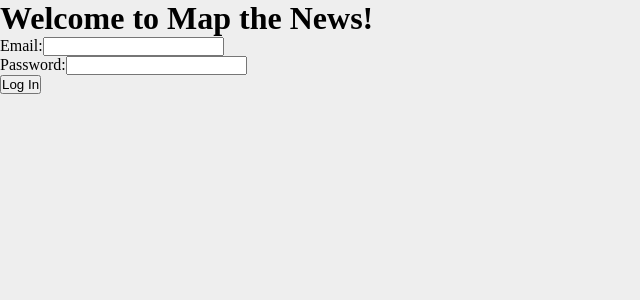
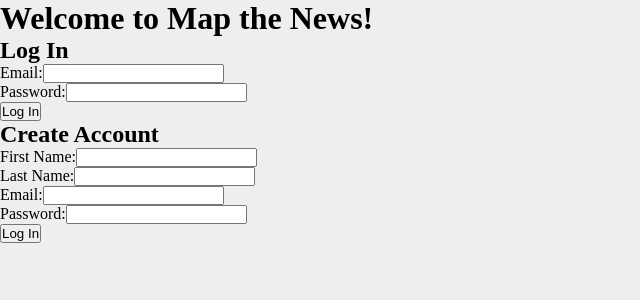
Before and after one commit to chrissyhunt/map-the-news, a React (Create React App) app in the folder client/: page / in a window 1280 px wide. Shown: the top 300 px of the page, without its empty margins (0-640 px from the left). Built offline with nearby package versions, Linux system fonts and the light colour scheme.

Commit message:
Moved login form onto Welcome page

```diff
--- a/client/src/App.js
+++ b/client/src/App.js
@@ -3,7 +3,6 @@ import { BrowserRouter as Router, Route, withRouter } from 'react-router-dom';
 import './App.css';
 import './NewsItemPositions.css'
 import Welcome from './containers/Welcome';
-import Login from './containers/Login';
 import NewsMap from './containers/NewsMap';
 import UserSettings from './containers/UserSettings';
 import Auth from './containers/Auth';
@@ -13,8 +12,7 @@ class App extends Component {
   render() {
     return (
       <React.Fragment>
-        <Route exact path="/" component={Welcome} />
-        <Route exact path="/login" component={Auth(Login)} />
+        <Route exact path="/" component={Auth(Welcome)} />
         <Route exact path="/news" component={Auth(NewsMap)} />
         <Route exact path="/settings" render={Auth(UserSettings)} />
       </React.Fragment>
--- a/client/src/containers/Auth.js
+++ b/client/src/containers/Auth.js
@@ -5,10 +5,10 @@ function Auth(RenderedComponent, props) {
   return class extends React.Component {
 
     loggedIn() {
-      if (localStorage.getItem('jwt') && this.props.location.pathname === '/login') {
+      if (localStorage.getItem('jwt') && this.props.location.pathname === '/') {
         return <Redirect to='/news' />
-      } else if (!localStorage.getItem("jwt") && this.props.location.pathname !== '/login') {
-        return <Redirect to='/login' />
+      } else if (!localStorage.getItem("jwt") && this.props.location.pathname !== '/') {
+        return <Redirect to='/' />
       } else {
         return <RenderedComponent {...this.props} {...props} />
       }
--- a/client/src/containers/Login.js
+++ b/client/src/containers/Login.js
@@ -12,6 +12,8 @@ class Login extends Component {
       userInfo: {
         email: '',
         password: '',
+        firstName: '',
+        lastName: ''
       }
     }
   }
@@ -34,7 +36,7 @@ class Login extends Component {
     })
   }
 
-  handleOnSubmit = (event) => {
+  handleLogin = (event) => {
     event.preventDefault();
     this.props.getToken(this.state.userInfo, this.props.history);
     this.setState({
@@ -49,17 +51,27 @@ class Login extends Component {
     return (
       <React.Fragment>
         <h1>Welcome to Map the News!</h1>
-        <h2>Log In</h2>
-        <form onSubmit={e => this.handleOnSubmit(e)}>
-          <label>Email:</label>
-          <input type="text" value={this.state.userInfo.email} name="email" onChange={e => this.handleEmailOnChange(e)}/><br />
-          <label>Password:</label>
-          <input type="password" value={this.state.userInfo.password} name="password" onChange={e => this.handlePasswordOnChange(e)}/><br />
-          <input type="submit" value="Log In"/>
-        </form>
+        <p><button>Log In</button> or <button>Create Account</button></p>
       </React.Fragment>
     );
   }
 }
 
 export default connect(null, { getToken })(Login);
+
+// <h2>Log In</h2>
+// <form onSubmit={e => this.handleLogin(e)}>
+//   <label>Email:</label>
+//   <input type="text" value={this.state.userInfo.email} name="email" onChange={e => this.handleEmailOnChange(e)}/><br />
+//   <label>Password:</label>
+//   <input type="password" value={this.state.userInfo.password} name="password" onChange={e => this.handlePasswordOnChange(e)}/><br />
+//   <input type="submit" value="Log In"/>
+// </form>
+//
+// <h2>Create Account</h2>
+// <form onSubmit={e => this.handleCreateAccount(e)}>
+//   <label>Email:</label>
+//   <input type="text" value={this.state.userInfo.email} name="email" onChange={e => this.handleEmailOnChange(e)}/><br />
+//   <label>Password:</label>
+//
+// </form>
--- a/client/src/containers/Welcome.js
+++ b/client/src/containers/Welcome.js
@@ -2,94 +2,88 @@ import React, { Component } from 'react';
 import { connect } from 'react-redux';
 import { Redirect } from 'react-router-dom';
 import '../Welcome.css';
+import { getToken } from '../actions/Users';
 
 class Welcome extends Component {
   constructor() {
     super();
 
     this.state = {
+      loginUserInfo: {
+        email: '',
+        password: ''
+      },
+      createAccountUserInfo: {
         email: '',
         password: '',
-      redirect: false
+        firstName: '',
+        lastName: ''
+      }
     }
   }
 
   handleEmailOnChange = (event) => {
     this.setState({
+      ...this.state,
+      loginUserInfo: {
+        ...this.state.loginUserInfo,
         email: event.target.value
+      }
     })
   }
 
   handlePasswordOnChange = (event) => {
     this.setState({
+      ...this.state,
+      loginUserInfo: {
+        ...this.state.loginUserInfo,
         password: event.target.value
+      }
     })
   }
 
-  handleOnSubmit = (event) => {
+  handleLogin = (event) => {
     event.preventDefault();
-    console.log("handleOnSubmit: ", this.state)
-    this.getToken(this.state);
-    this.getUser(this.state);
+    this.props.getToken(this.state.loginUserInfo, this.props.history);
     this.setState({
+      ...this.state,
+      loginUserInfo: {
         email: '',
         password: '',
-      redirect: true
-    })
-  }
-
-  getToken = (userInfo) => {
-    fetch('http://localhost:3000/api/user_token', {
-      method: "POST",
-      headers: {
-        "Content-Type": "application/json"
-      },
-      body: JSON.stringify({auth: userInfo})
-    })
-    .then(response => response.json())
-    .then(result => localStorage.setItem("jwt", result.jwt))
-  }
-
-  getUser = (userInfo) => {
-    let token = "Bearer " + localStorage.getItem("jwt");
-    fetch('http://localhost:3000/api/user', {
-      method: "GET",
-      headers: {
-        "Content-Type": "application/json",
-        "Authorization": token
       }
     })
-    .then(response => response.json())
-    .then(json => this.props.setUser(json))
-  }
-
-  renderRedirect = () => {
-    if (this.state.redirect) {
-      return <Redirect to='/news' />
-    }
   }
 
   render() {
     return (
       <React.Fragment>
         <h1>Welcome to Map the News!</h1>
-        <form onSubmit={e => this.handleOnSubmit(e)}>
+        <h2>Log In</h2>
+
+        <form onSubmit={e => this.handleLogin(e)}>
           <label>Email:</label>
-          <input type="text" value={this.state.email} name="email" onChange={e => this.handleEmailOnChange(e)}/><br />
+          <input type="text" value={this.state.loginUserInfo.email} name="email" onChange={e => this.handleEmailOnChange(e)}/><br />
           <label>Password:</label>
-          <input type="password" value={this.state.password} name="password" onChange={e => this.handlePasswordOnChange(e)}/><br />
+          <input type="password" value={this.state.loginUserInfo.password} name="password" onChange={e => this.handlePasswordOnChange(e)}/><br />
           <input type="submit" value="Log In"/>
         </form>
-        {this.renderRedirect()}
+
+        <h2>Create Account</h2>
+
+        <form>
+          <label>First Name:</label>
+          <input type="text" value={this.state.createAccountUserInfo.firstName} name="firstName"/><br />
+          <label>Last Name:</label>
+          <input type="text" value={this.state.createAccountUserInfo.lastName} name="lastName"/><br />
+          <label>Email:</label>
+          <input type="text" value={this.state.createAccountUserInfo.email} name="email" onChange={e => this.handleEmailOnChange(e)}/><br />
+          <label>Password:</label>
+          <input type="password" value={this.state.createAccountUserInfo.password} name="password" onChange={e => this.handlePasswordOnChange(e)}/><br />
+          <input type="submit" value="Log In"/>
+        </form>
       </React.Fragment>
     );
   }
 }
 
-const mapDispatchToProps = (dispatch) => {
-  return {
-    setUser: (response) => dispatch({ type: "SET_USER", payload: response })
-  }
-}
-
-export default connect(null, mapDispatchToProps)(Welcome);
+export default connect(null, { getToken })(Welcome);
```
Also changed, not shown: 1 other file (tests, documents, lock files or other folders). Lines whose indentation alone changed are shown as unchanged.
